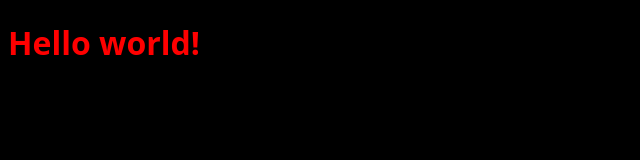
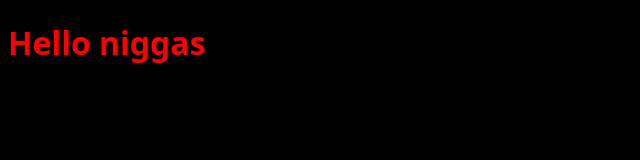
Before and after one commit to AhmedMarwan5/ahmed.github.io, a plain HTML site: page index.html in a window 1280 px wide. Shown: the whole page, without its empty margins (0-640 px from the left). Drawn offline with Linux system fonts and the light colour scheme.

Commit message:
Update index.html

```diff
--- a/index.html
+++ b/index.html
@@ -7,6 +7,6 @@
     <link rel="stylesheet" href="style/main.css">
 </head>
 <body>
-    <h1>Hello world!</h1>
+    <h1>Hello niggas</h1>
 </body>
 </html>
```
